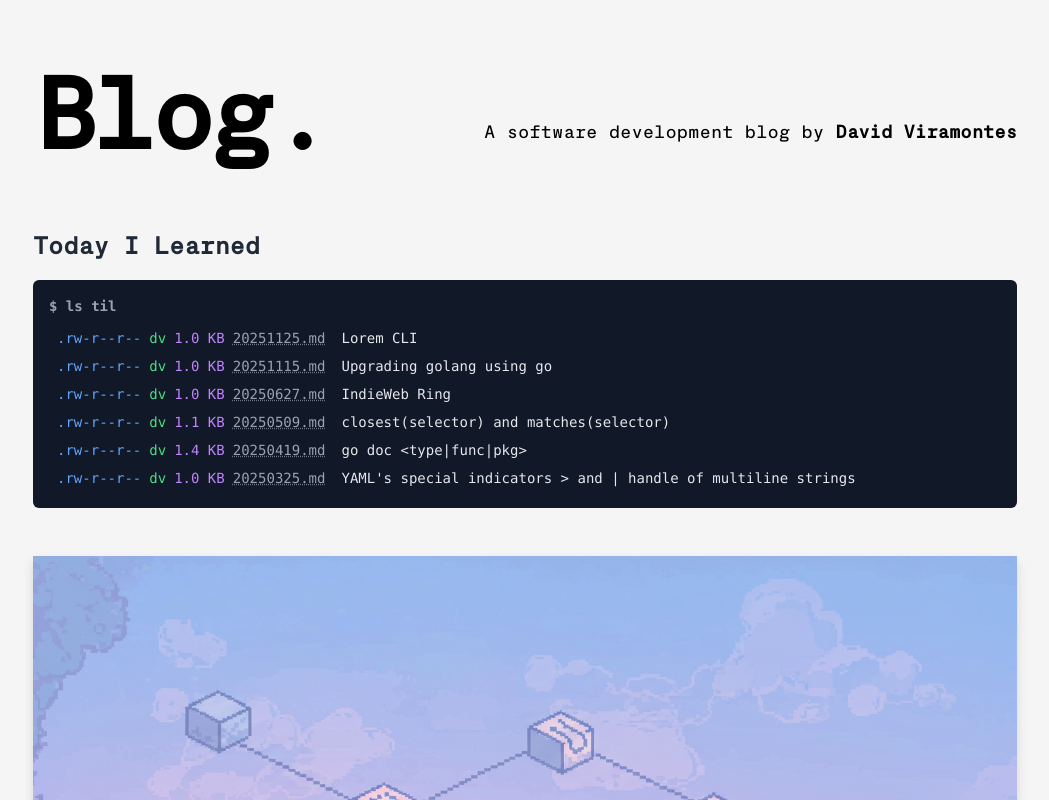
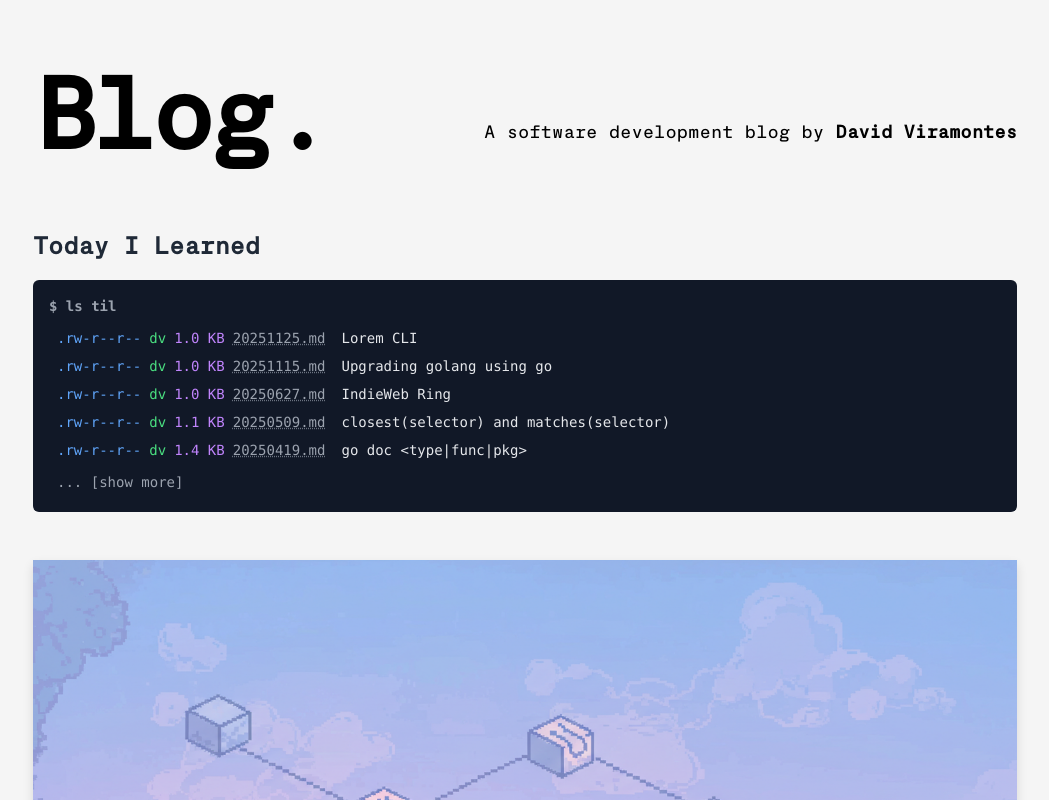
Before and after one commit to dviramontes/dotcom, a Next.js app: page / in a window 1280 px wide. Shown: the top 800 px of the page, without its empty margins (115-1164 px from the left). Built offline with nearby package versions, Linux system fonts and the light colour scheme.

Commit message:
limit til posts on the main page

```diff
--- a/components/til-terminal-list.tsx
+++ b/components/til-terminal-list.tsx
@@ -3,9 +3,12 @@ import TILType from '../interfaces/til'
 
 type Props = {
   entries: TILType[]
+  limit?: number
 }
 
-const TILTerminalList = ({ entries }: Props) => {
+const TILTerminalList = ({ entries, limit }: Props) => {
+  const displayEntries = limit ? entries.slice(0, limit) : entries
+  const hasMore = limit && entries.length > limit
   const formatEntry = (entry: TILType) => ({
     name: `${entry.slug}.md`,
     size: `${Math.max(
@@ -23,8 +26,8 @@ const TILTerminalList = ({ entries }: Props) => {
       </h2>
       <div className="bg-gray-900 text-gray-200 p-4 rounded-md font-mono text-sm overflow-x-auto">
         <div className="font-bold mb-2 text-gray-400">$ ls til</div>
-        {entries.length > 0 ? (
-          entries.map((entry, index) => {
+        {displayEntries.length > 0 ? (
+          displayEntries.map((entry, index) => {
             const formatted = formatEntry(entry)
             return (
               <Link
@@ -55,6 +58,14 @@ const TILTerminalList = ({ entries }: Props) => {
         ) : (
           <div className="text-gray-500">No TIL entries found</div>
         )}
+        {hasMore && (
+          <Link
+            href="/til"
+            className="block text-gray-400 hover:text-white px-2 py-1 mt-1"
+          >
+            ... [show more]
+          </Link>
+        )}
       </div>
     </div>
   )
--- a/pages/index.tsx
+++ b/pages/index.tsx
@@ -29,7 +29,7 @@ export default function Index({ allPosts, allTILs }: Props) {
       </Head>
       <Container>
         <Intro />
-        {allTILs.length > 0 && <TILTerminalList entries={allTILs} />}
+        {allTILs.length > 0 && <TILTerminalList entries={allTILs} limit={5} />}
         {heroPost && (
           <HeroPost
             basePath="/posts"
```
